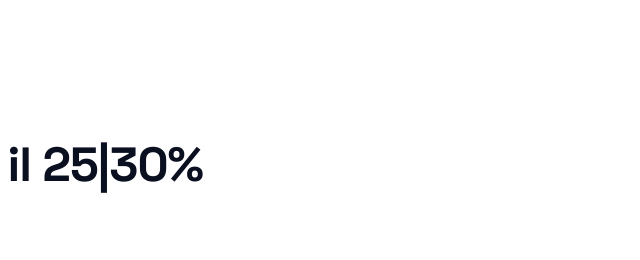
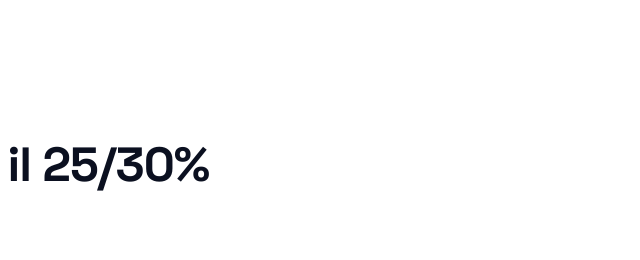
Before and after one commit to Marchettoh/framelab, a plain HTML site: page prodotti/nexogo.html in a window 1280 px wide. Shown: the part 1360-1620 px from the top of the page, 570-1210 px from the left. Drawn offline with Linux system fonts and the light colour scheme.

Commit message:
Fix separatore percentuale Nexogo

```diff
--- a/prodotti/nexogo.html
+++ b/prodotti/nexogo.html
@@ -88,7 +88,7 @@
     <section class="section section-alt">
       <div class="container">
         <p class="eyebrow reveal">Perché Nexogo</p>
-        <h2 class="section-title reveal">I marketplace costano il 25|30%<br />a ordine. Noi no.</h2>
+        <h2 class="section-title reveal">I marketplace costano il 25/30%<br />a ordine. Noi no.</h2>
         <div class="split">
           <div>
             <div class="stats stats-inline reveal">
```
